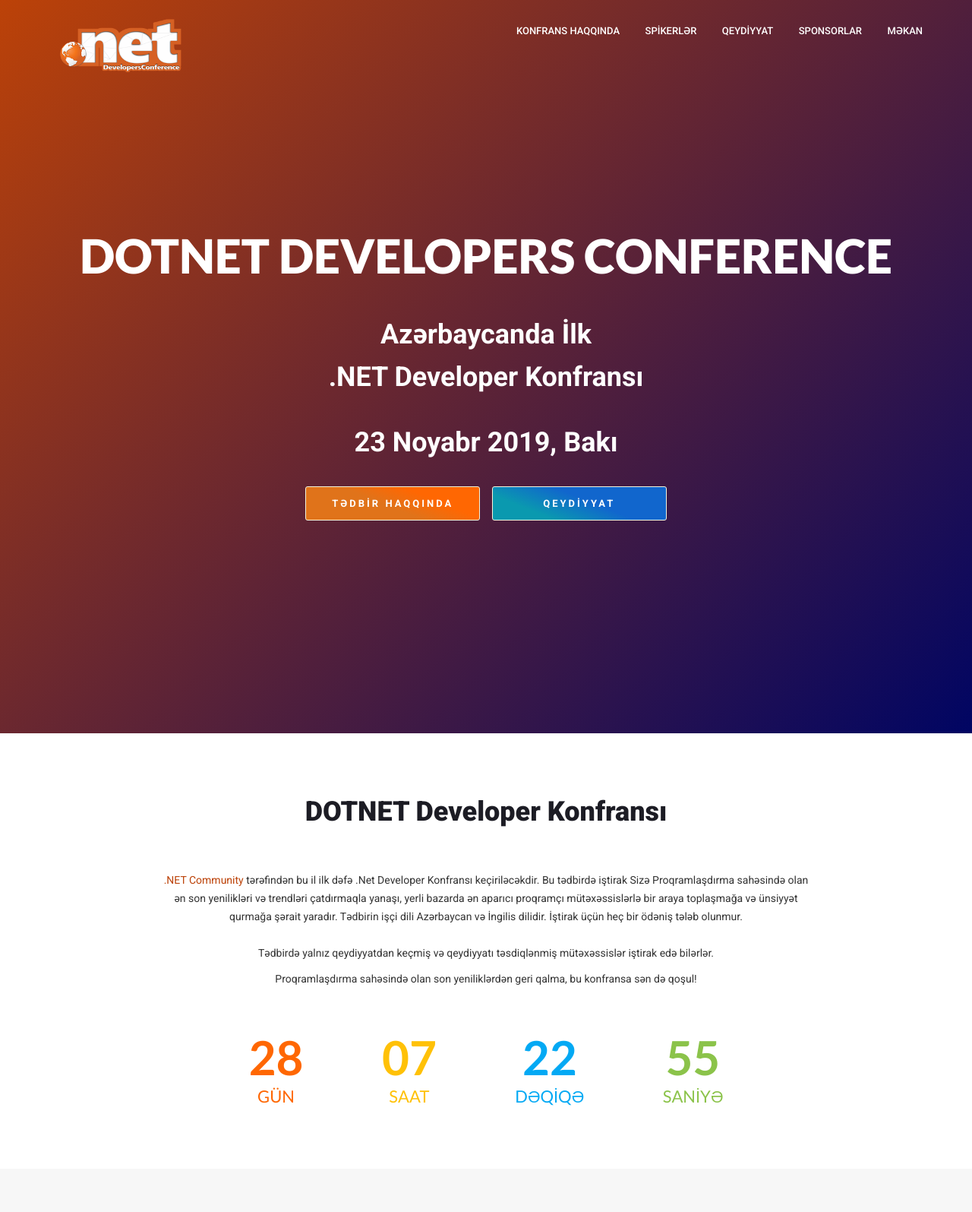
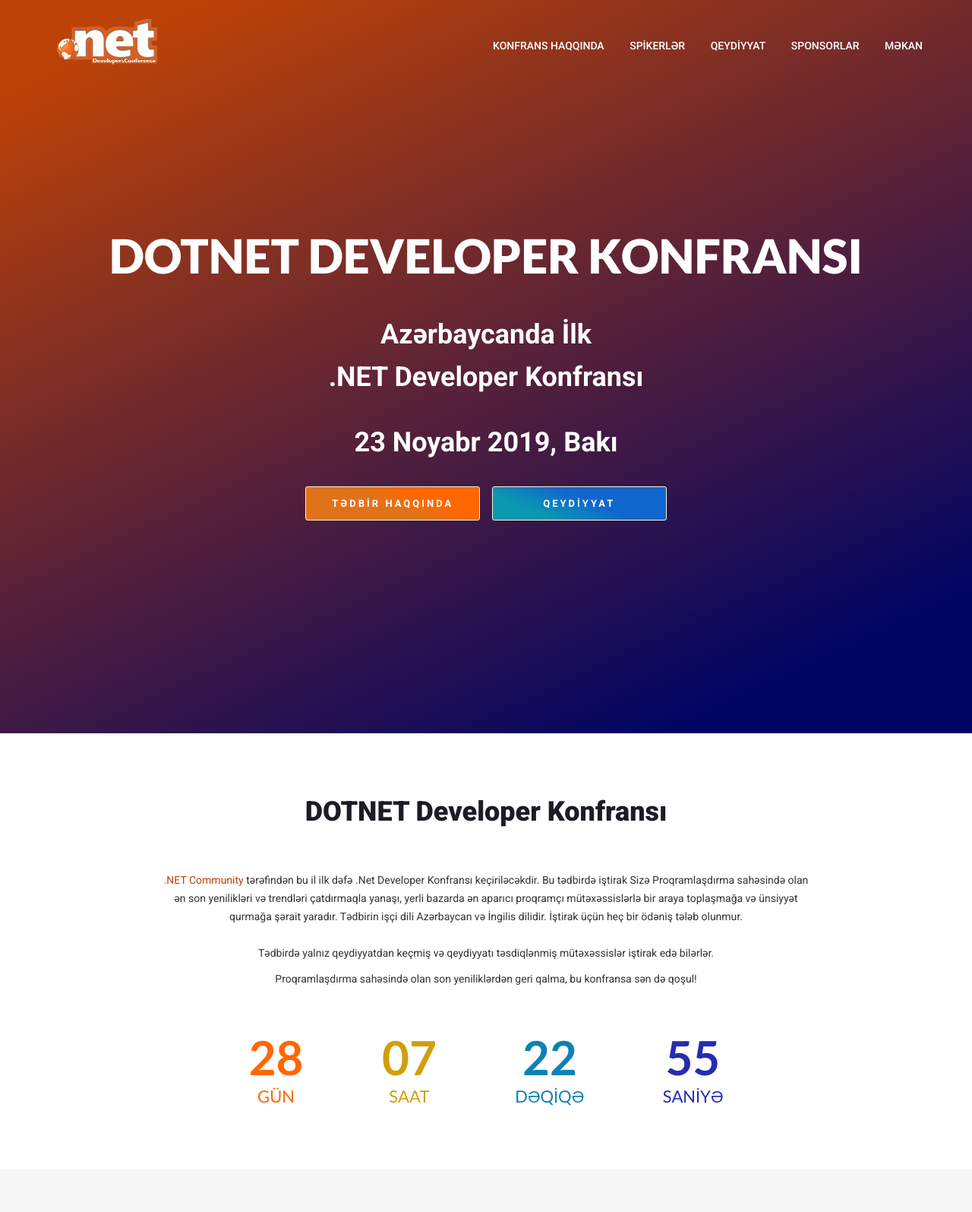
Before and after one commit to nurlanvalizada/nurlanvalizada.github.io, a plain HTML site: page dotnetkonf/index.html in a window 1280 px wide. Shown: the top 1595 px of the page at 76% size. Drawn offline with Linux system fonts and the light colour scheme; files whose address does not match are found by name.

Commit message:
kongf updates

```diff
--- a/dotnetkonf/css/style.css
+++ b/dotnetkonf/css/style.css
@@ -116,7 +116,7 @@
 }
 a:hover {
     text-decoration: none;
-    color: #000;
+    color: #000563;
 }
 a.read-more {
     color: #bc4208;
@@ -144,12 +144,11 @@
     height: 100%;
     top: 0;
     z-index: -1;
-    background: -moz-linear-gradient(135deg, rgba(188,66,8,1) 0%, rgba(0,5,99,1) 100%);
-    background: -webkit-linear-gradient(135deg, rgba(188,66,8,1) 0%, rgba(0,5,99,1) 100%);
-    background: -o-linear-gradient(135deg, rgba(188,66,8,1) 0%, rgba(0,5,99,1) 100%);
-    background: -ms-linear-gradient(135deg, rgba(188,66,8,1) 0%, rgba(0,5,99,1) 100%);
-    background: linear-gradient(135deg, rgba(188,66,8,1) 0%, rgba(0,5,99,1) 100%);
-	background: linear-gradient(135deg, rgba(188,66,8,1) 0%, rgba(0,5,99,1) 100%);
+    background: -moz-linear-gradient(155deg, rgba(188,66,8,1) 0%, rgba(0,5,99,1) 72%);
+    background: -webkit-linear-gradient(155deg, rgba(188,66,8,1) 0%, rgba(0,5,99,1) 72%);
+    background: -o-linear-gradient(155deg, rgba(188,66,8,1) 0%, rgba(0,5,99,1) 72%);
+    background: -ms-linear-gradient(155deg, rgba(188,66,8,1) 0%, rgba(0,5,99,1) 72%);
+    background: linear-gradient(155deg, rgba(188,66,8,1) 8%, rgba(0,5,99,1) 88%);
 }
 
 .bg-overlay.gradient-bg:before{
@@ -505,7 +504,7 @@
 .btn-primary:hover,
 .btn-dark:hover,
 .btn-white.btn-primary:hover {
-    background: #d3004e;
+    background: #bc4208;
     color: #fff;
 }
 .btn-border:hover {
@@ -687,7 +686,7 @@
     display: inline-block;
     position: relative;
     padding: 0 5px;
-    line-height: 80px;
+    line-height: 120px;
 }
 ul.navbar-nav > li:last-child {
     padding-right: 0;
@@ -702,7 +701,7 @@
     display: inline-block;
     padding: 6px 10px;
     line-height: normal;
-    font-size: 13px;
+    font-size: 14px;
     margin: 0;
     text-transform: uppercase;
     position: relative;
@@ -1272,13 +1271,13 @@
     color: #ff6702;
 }
 .countdown > div.counter-hour {
-    color: #FFC107;
+    color: #d19f0a;
 }
 .countdown > div.counter-minute {
-    color: #03A9F4;
+    color: #0e81b5;
 }
 .countdown > div.counter-second {
-    color: #8BC34A;
+    color: #252cb0;
 }
 
 /* Countdown col */
@@ -1896,7 +1895,7 @@
     height: 50px;
     margin-left: 20px;
     padding-left: 10px;
-    background: #000;
+    background: #000563;
     background: rgba(0,0,0,.35);
     border: 1px solid #1d1c1c;
 }
@@ -2367,7 +2366,7 @@
 }
 #back-to-top .btn.btn-primary:hover {
     color: #fff;
-    background: #000;
+    background: #bc4208;
 }
 
 
@@ -3184,12 +3183,12 @@
 
 section#program ul#myTab li.active a
 {
-    color: #000;
+    color: #000563;
 }
 
 section#program ul#myTab li.active a:hover
 {
-    color: #000;
+    color: #000563;
 }
 
 section#program h2
--- a/dotnetkonf/index.html
+++ b/dotnetkonf/index.html
@@ -7,7 +7,7 @@
     <meta http-equiv="X-UA-Compatible" content="IE=edge">
     <meta name="viewport" content="width=device-width, initial-scale=1.0, user-scalable=0">
 
-    <title>DotNet Developers Conference, 23 Noyabr 2019, Bakı</title>
+    <title>DOTNET Developer Konfransı, 23 Noyabr 2019, Bakı</title>
 
     <link rel="shortcut icon" href="images/favicon.ico" type="image/x-icon">
     <link rel="icon" href="images/favicon.ico" type="image/x-icon">
@@ -31,7 +31,7 @@
                     <div class="navbar-header">
                         <div class="logo">
                             <a href="index.html">
-                                <img width="205px" height="75px" src="images\logo.png" alt="">
+                                <img width="170px" height="65px" src="images\logo.png" alt="">
                             </a>
                         </div>
                     </div>
@@ -66,7 +66,7 @@
                 <div class="container">
                     <div class="banner-content text-center">
                         <div class="banner-content-light">
-                            <h1 class="banner-title">DotNet Developers Conference</h1>
+                            <h1 class="banner-title">DOTNET Developer Konfransı</h1>
                             <h2 class="banner-subtitle" style="padding-top: 30px;">Azərbaycanda İlk</h2>
                             <h2 class="banner-subtitle">.NET Developer Konfransı</h2>
                             <h2 class="banner-subtitle" style="padding-top: 30px;">23 Noyabr 2019, Bakı</h2>
@@ -360,7 +360,7 @@
                                                 </div>
 
                                                 <div class="col-lg-11 col-md-11 col-sm-11">
-                                                    <h4 class="panel-title"><span style="color: #ff0763;">Workshop</span>Microservice + Onion architecture + Unit testing in ASP.NET CORE - Elvin Məmmədov
+                                                    <h4 class="panel-title"><span style="color: #000563;">Workshop</span>Microservice + Onion architecture + Unit testing in ASP.NET CORE - Elvin Məmmədov
                                                     </h4>
                                                 </div>
                                             </div>
@@ -375,7 +375,7 @@
                                                 </div>
 
                                                 <div class="col-lg-11 col-md-11 col-sm-11">
-                                                    <h4 class="panel-title"><span style="color: #ff0763;">Workshop</span>Build large enterprise applications in Asp.Net Core and abp framework - Nurlan Vəlizadə
+                                                    <h4 class="panel-title"><span style="color: #000563;">Workshop</span>Build large enterprise applications in Asp.Net Core and abp framework - Nurlan Vəlizadə
                                                     </h4>
                                                 </div>
                                             </div>
```
